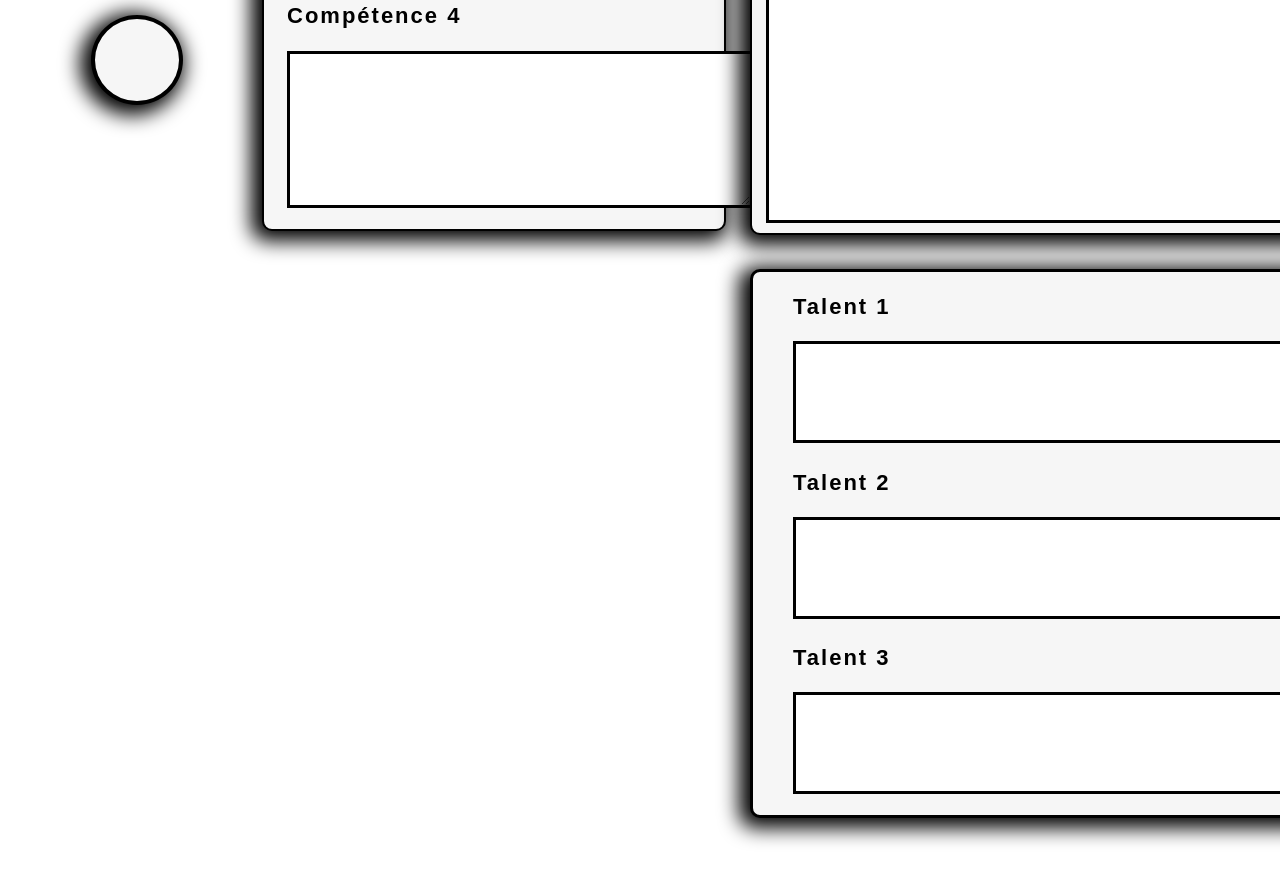
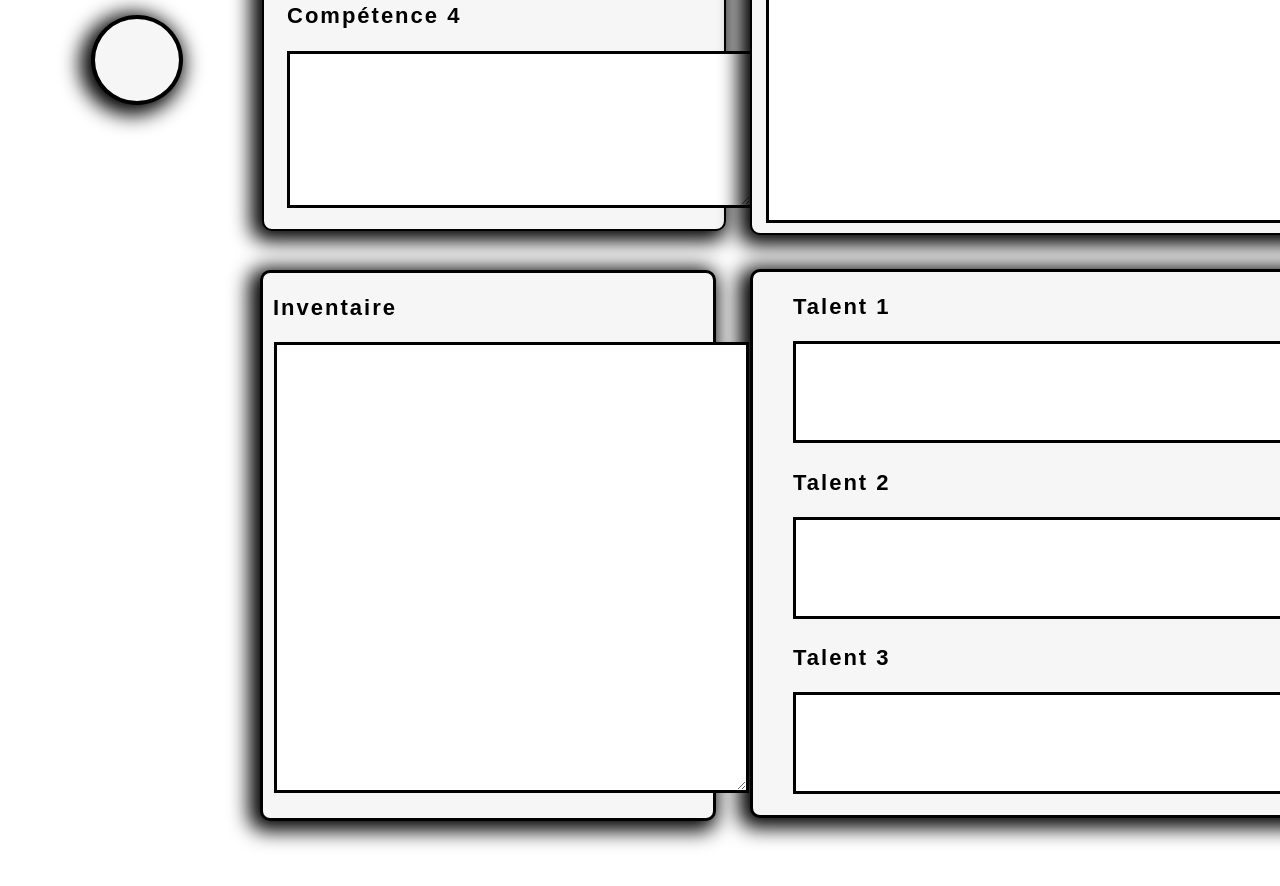
Before and after one commit to iTwiixZ/Fiche-JDR, a website: page index.html in a window 1280 px wide. Shown: the part 1106-1992 px from the top of the page. Drawn offline with nearby package versions, Linux system fonts and the light colour scheme; a web font is replaced by a local one.

Commit message:
inventory

```diff
--- /dev/null
+++ b/Sass/inventory.scss
@@ -0,0 +1,22 @@
+.inventory{
+    position: relative;
+    bottom:2275px ;
+    left: 260px;
+    width: 450px;
+    height: 545px;
+    background-color: #f6f6f6;
+    border: solid black 3px;
+    border-radius: 10px 10px 10px 10px ;
+    -webkit-box-shadow: -5px 4px 20px 6px #000000;
+    box-shadow: -5px 4px 20px 6px black;
+    h3{
+        font-size: 22px;
+        margin-left: 10px;
+        letter-spacing: 2px;
+        font-family: 'Yanone Kaffeesat', sans-serif;
+    }
+    textarea{
+        margin-left: 11px;
+        border: black solid 3px;
+    }
+}
--- a/index.html
+++ b/index.html
@@ -112,6 +112,9 @@
    </div>
 
    <!-- INVENTAIRE -->
-
+   <div class="inventory">
+       <h3>Inventaire</h3>
+       <textarea cols="50" rows="24"></textarea>
+   </div>
 </body>
 </html>
--- a/style.scss
+++ b/style.scss
@@ -5,3 +5,4 @@
 @import "./Sass/ultime.scss";
 @import "./Sass/description.scss";
 @import "./Sass/talent.scss";
+@import "./Sass/inventory.scss";
```
Also changed, not shown: style.css, 1 other file.
